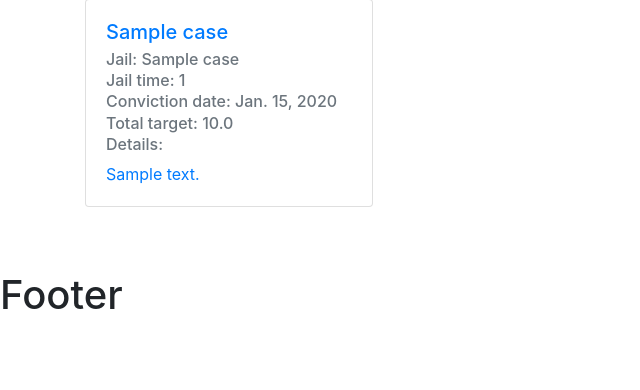
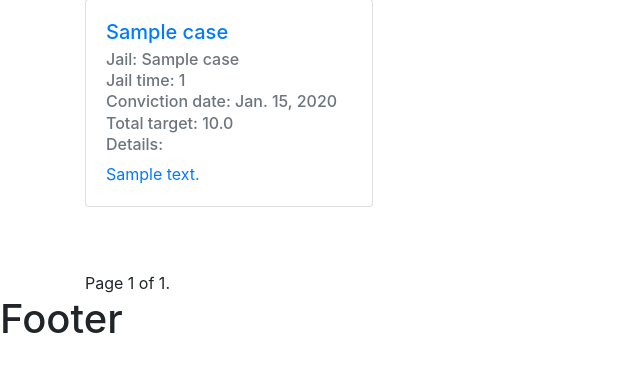
Before and after one commit to mostafaElkenany/gharmoon, a Django app: page /cases/ in a window 1280 px wide. Shown: the part 57-447 px from the top of the page, without its empty margins (0-640 px from the left). Run offline with Django 3.2, Linux system fonts and the light colour scheme; tables that the repository leaves empty hold one stand-in row (values such as "Sample post"); parts of the project's set-up code (start-up, migrations or seed data) failed here and were passed over; some libraries are stand-ins or nearby versions.

Commit message:
add pagination to show cases

```diff
--- a/cases/templates/cases/show_cases.html
+++ b/cases/templates/cases/show_cases.html
@@ -15,11 +15,28 @@
                 <h6 class="card-subtitle mb-2 text-muted">Conviction date: {{case.convection_date}}</h6>
                 <h6 class="card-subtitle mb-2 text-muted">Total target: {{case.total_target}}</h6>
                 <h6 class="card-subtitle mb-2 text-muted">Details: </h6>
-                <p class="card-text">{{case.details}}</p>
+                <p class="card-text">{{case.details|safe}}</p>
             </div>
         </a>
     </div>
     {% endfor %}
+    <div class="pagination">
+        <span class="step-links">
+            {% if cases_list.has_previous %}
+                <a href="?page=1">&laquo; first</a>
+                <a href="?page={{ cases_list.previous_page_number }}">previous</a>
+            {% endif %}
+
+            <span class="current">
+                Page {{ cases_list.number }} of {{ cases_list.paginator.num_pages }}.
+            </span>
+
+            {% if cases_list.has_next %}
+                <a href="?page={{ cases_list.next_page_number }}">next</a>
+                <a href="?page={{ cases_list.paginator.num_pages }}">last &raquo;</a>
+            {% endif %}
+        </span>
+    </div>
     {% else %}
         <h1>No Cases added yet</h1>
     {% endif %}
--- a/cases/views.py
+++ b/cases/views.py
@@ -1,6 +1,7 @@
 from django.shortcuts import render
 from .forms import AddCaseForm
 from django.contrib.auth.decorators import login_required
+from django.core.paginator import Paginator
 from .models import Case
 
 # @login_required(login_url='/accounts/login/')
@@ -21,4 +22,7 @@
 def show_cases(request):
     if request.method == "GET":
         cases = Case.objects.all()
-        return render(request, "cases/show_cases.html", {"cases_list":cases})
+        paginator = Paginator(cases, 2)
+        page_number = request.GET.get('page')
+        page_obj = paginator.get_page(page_number)
+        return render(request, "cases/show_cases.html", {"cases_list":page_obj})
```
